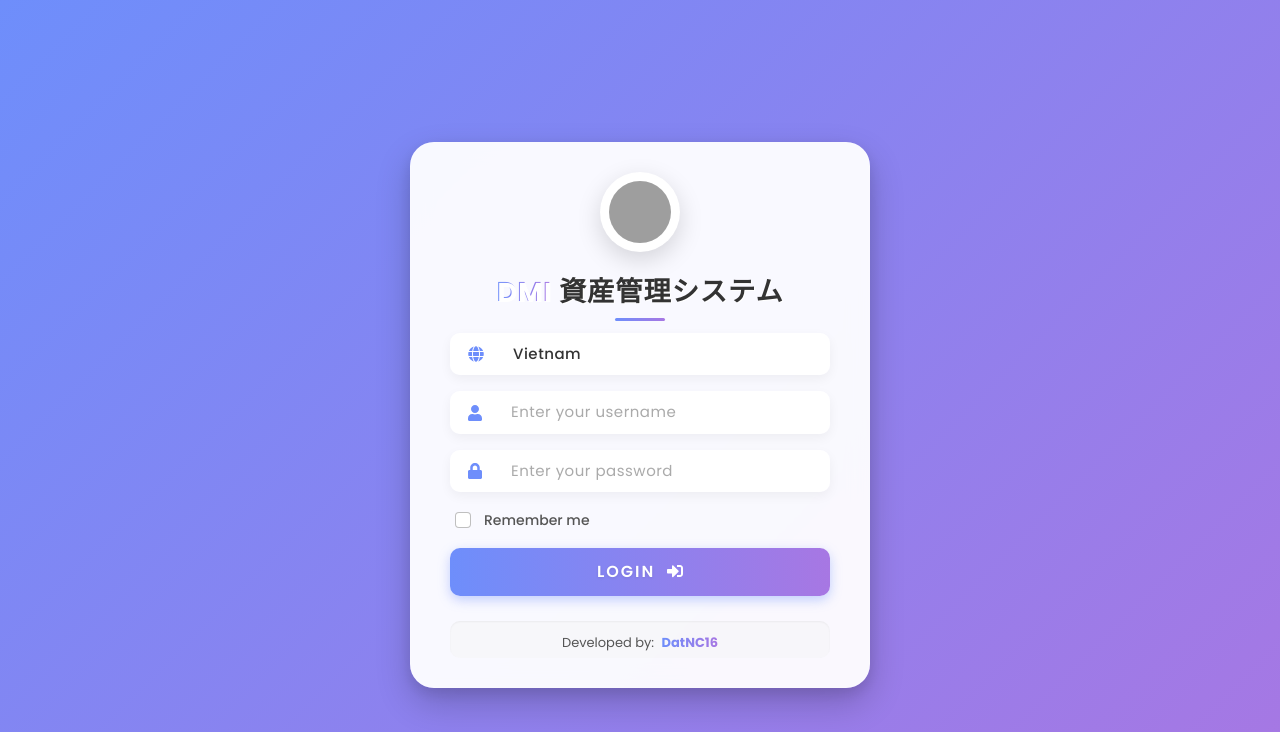
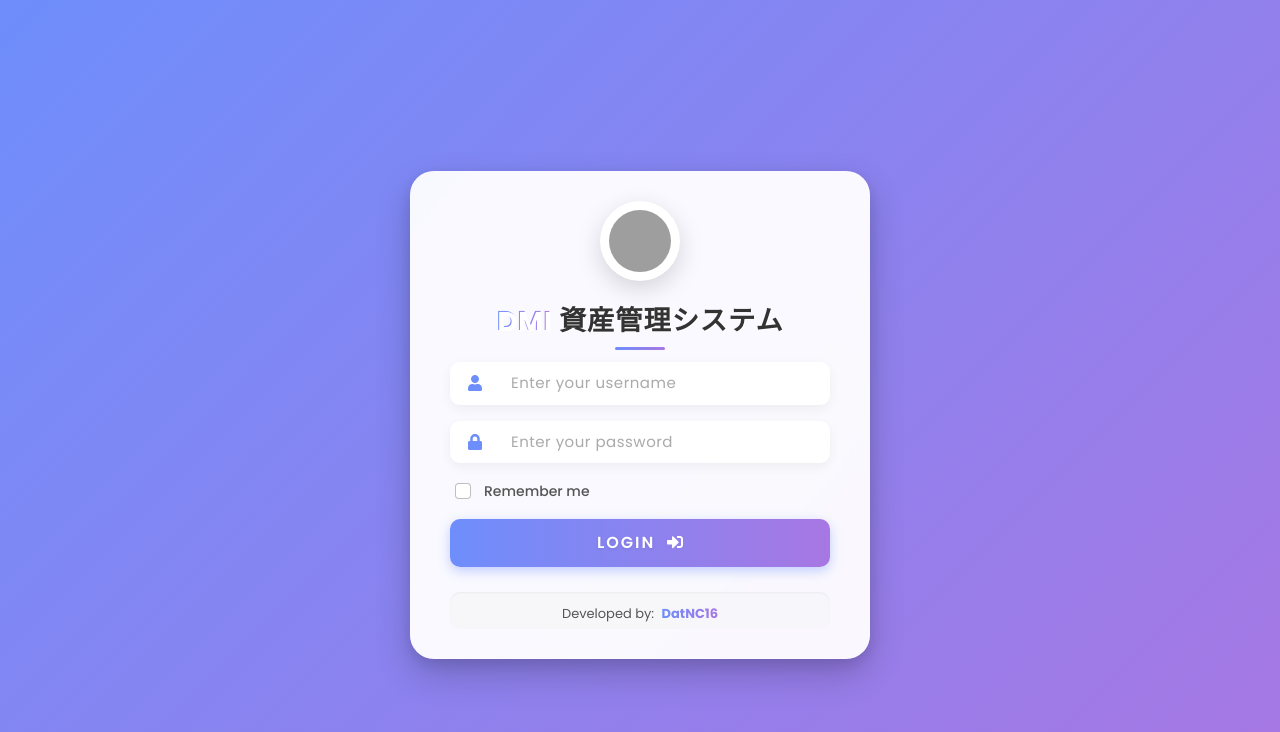
Before and after one commit to ncdathwb/asset-management-system-dmi, a Flask app: page /login in a window 1280 px wide. Shown: the top 732 px of the page. Run offline with Flask 2, Linux system fonts and the light colour scheme; some libraries are stand-ins or nearby versions; grey boxes are pictures that could not be loaded.

Commit message:
Remove branch dropdown from login, always use branch vietnam

```diff
--- a/templates/login.html
+++ b/templates/login.html
@@ -405,13 +405,7 @@
         {% endif %}
         <form method="POST" action="{{ url_for('login') }}">
             <input type="hidden" name="csrf_token" value="{{ csrf_token }}">
-            <div class="mb-3 input-group">
-                <span class="input-group-text"><i class="fas fa-globe"></i></span>
-                <select class="form-control" id="branch" name="branch" required>
-                    <option value="vietnam">Vietnam</option>
-                    <option value="japan">Japan</option>
-                </select>
-            </div>
+            <input type="hidden" name="branch" value="vietnam">
             <div class="mb-3 input-group">
                 <span class="input-group-text"><i class="fas fa-user"></i></span>
                 <input type="text" class="form-control" id="username" name="username" placeholder="{{ _('Enter your username') }}" required>
```
